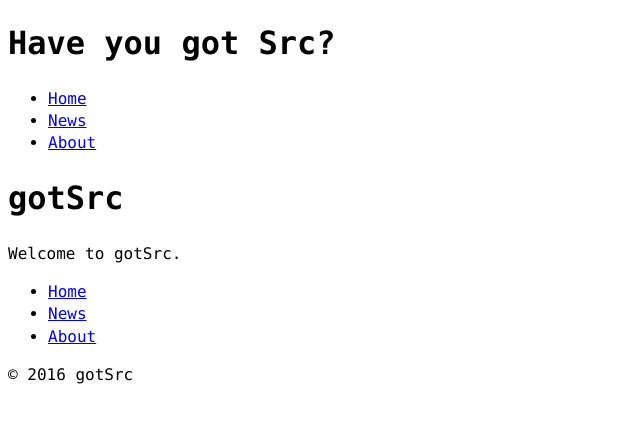
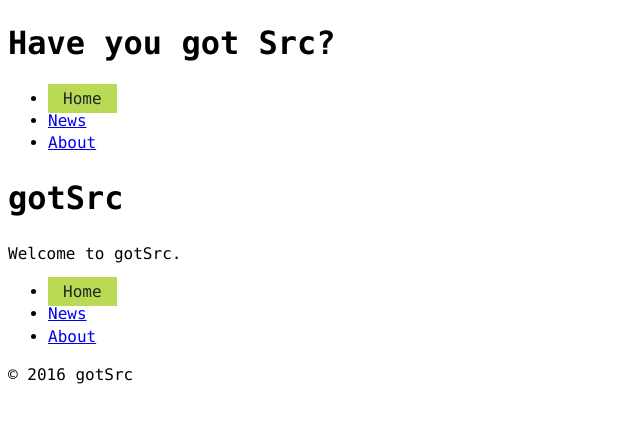
Before and after one commit to pchater/gotsrc-github, a Jekyll site: the page built from index.html, in a window 1280 px wide. Shown: the top 423 px of the page, without its empty margins (0-640 px from the left). Built offline with Jekyll 4.4.1, drawn with Linux system fonts in a browser that asks for light colours; Markdown is read by kramdown in place of the engine named in the settings.

Commit message:
Added a current state to navigation items.

```diff
--- a/_includes/nav.html
+++ b/_includes/nav.html
@@ -1,7 +1,7 @@
 	<nav>
 		<ul>
-			<li><a href="{{site.baseurl}}/index.html">Home</a></li>
-			<li><a href="{{site.baseurl}}/news.html">News</a></li>
-			<li><a href="{{site.baseurl}}/about.html">About</a></li>
+			<li><a href="{{site.baseurl}}/index.html" class="{% if page.url == '/' %}current{% endif %}">Home</a></li>
+			<li><a href="{{site.baseurl}}/news.html" class="{% if page.url == '/news.html' %}current{% endif %}">News</a></li>
+			<li><a href="{{site.baseurl}}/about.html" class="{% if page.url == '/about.html' %}current{% endif %}">About</a></li>
 		</ul>
 	</nav>
--- a/css/common.css
+++ b/css/common.css
@@ -3,3 +3,15 @@ html {
 	padding: 0;
 	font: normal 100%/1.4 Consolas, "Source Code Pro", monospace;
 }
+
+.current {
+	background-color: #bada55;
+	color: #242424;
+	padding: 5px 15px;
+	text-decoration: none;
+}
+
+.current:hover {
+	background-color: #242424;
+	color: #bada55;
+}
```
